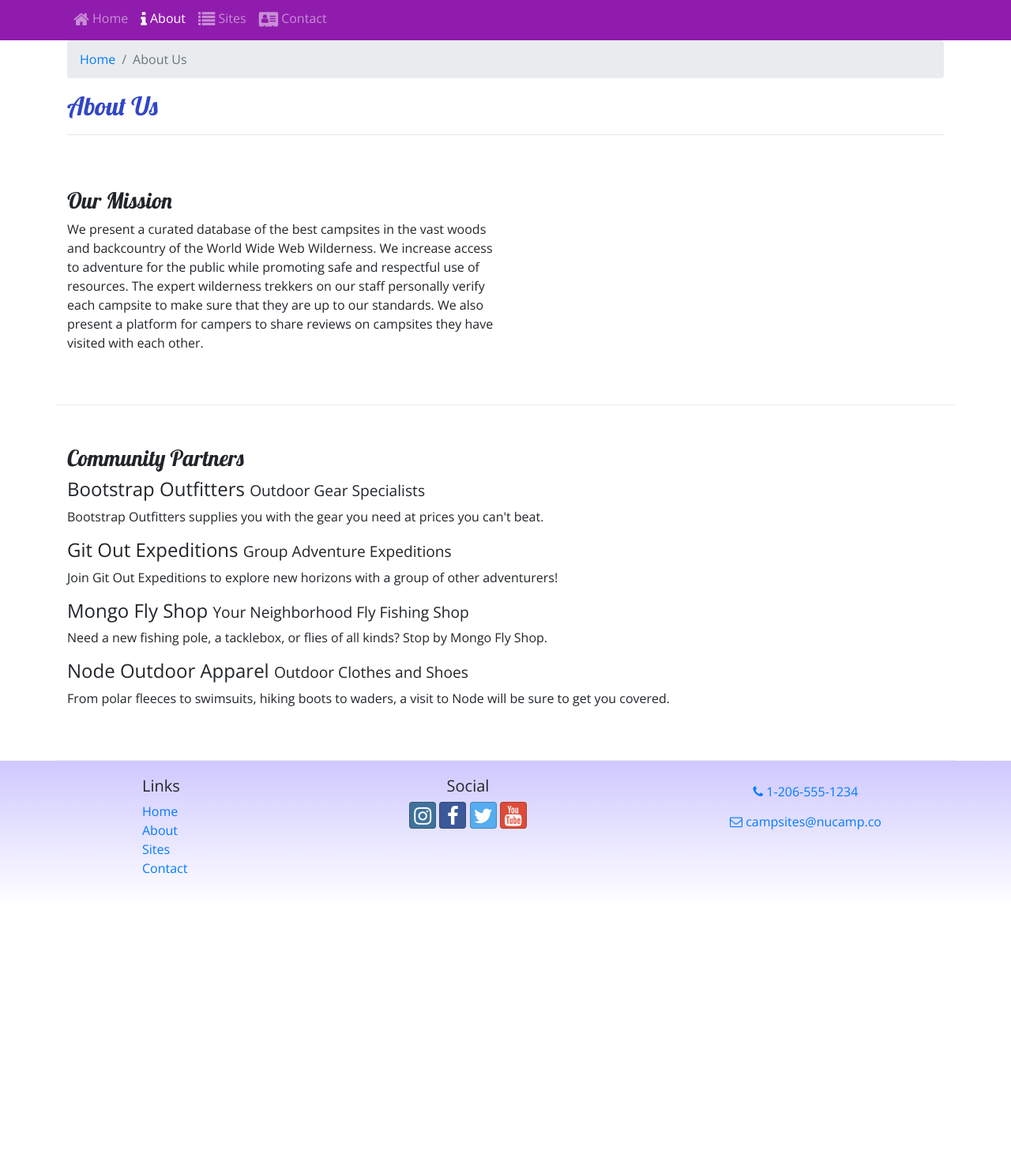
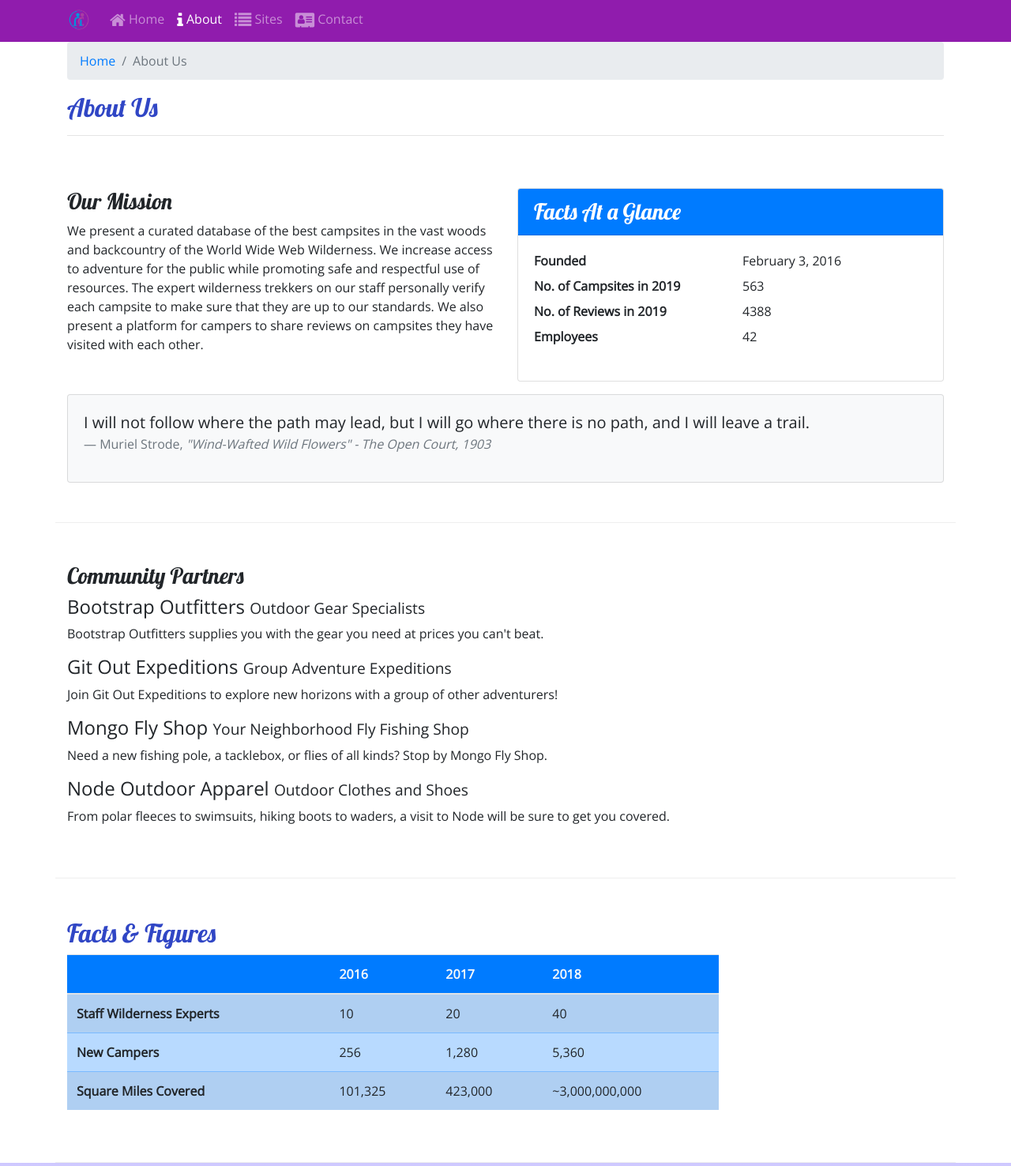
Before and after one commit to NB1986/Nucamp-Bootstrap-Project, a website: page aboutus.html in a window 1280 px wide. Shown: the part 167-1643 px from the top of the page at 79% size. Before the commit the page ends 1314 px from the top, so only its background shows below. Drawn offline with nearby package versions, Linux system fonts and the light colour scheme.

Commit message:
End of Images and Media Exercise

```diff
--- a/aboutus.html
+++ b/aboutus.html
@@ -24,8 +24,11 @@
     <header class="jumbotron jumbotron-fluid">
         <div class="container">
             <div class="row">
+                <div class="col-4 col-sm-3 col-md-2 align-self-center">
+                    <a href="index.html"><img src="img/logo.png" class="img-fluid"/></a>
+                </div>
                 <div class="col">
-                    <h1>NuCamp</h1>
+                    <h1>Nucamp</h1>
                     <h2>a better way to camp</h2>
                 </div>
             </div>
@@ -34,7 +37,8 @@
 
     <nav class="navbar navbar-expand-sm navbar-dark sticky-top">
         <div class="container">
-            <button class="navbar-toggler ml-auto" type="button" data-toggle="collapse" data-target="#nucampNavbar">
+            <a class="navbar-brand" href="index.html"><img src="img/logo.png" height="30" width="30"/></a>
+            <button class="navbar-toggler" type="button" data-toggle="collapse" data-target="#nucampNavbar">
                 <span class="navbar-toggler-icon"></span>
             </button>
             <div class="collapse navbar-collapse" id="nucampNavbar">
@@ -65,6 +69,35 @@
                 <h3>Our Mission</h3>
                 <p>We present a curated database of the best campsites in the vast woods and backcountry of the World Wide Web Wilderness. We increase access to adventure for the public while promoting safe and respectful use of resources. The expert wilderness trekkers on our staff personally verify each campsite to make sure that they are up to our standards. We also present a platform for campers to share reviews on campsites they have visited with each other.</p>
             </div>
+            <div class="col-sm-6">
+                <div class="card">
+                    <h3 class="card-header bg-primary text-white">Facts At a Glance</h3>
+                    <div class="card-body">
+                        <dl class="row">
+                            <dt class="col-6">Founded</dt>
+                            <dd class="col-6">February 3, 2016</dd>
+                            <dt class="col-6">No. of Campsites in 2019</dt>
+                            <dd class="col-6">563</dd>
+                            <dt class="col-6">No. of Reviews in 2019</dt>
+                            <dd class="col-6">4388</dd>
+                            <dt class="col-6">Employees</dt>
+                            <dd class="col-6">42</dd>
+                        </dl>
+                    </div>
+                </div>
+            </div>
+            <div class="col">
+                <div class="card bg-light mt-3">
+                    <blockquote class="blockquote card-body">
+                        <p class="mb-0">I will not follow where the path may lead, but I will go where there is no path, and I will leave a trail.</p>
+                        <footer class="blockquote-footer">Muriel Strode,
+                            <cite title="Source Title">"Wind-Wafted Wild Flowers" -
+                                The Open Court, 1903
+                            </cite>
+                        </footer>
+                    </blockquote>
+                </div>
+            </div>
         </div>
 
         <div class="row row-content">
@@ -80,9 +113,48 @@
                 <p class="d-none d-sm-block">From polar fleeces to swimsuits, hiking boots to waders, a visit to Node will be sure to get you covered.</p>
             </div>
         </div>
+
+        <div class="row row-content">
+            <div class="col-sm-9">
+                <h2>Facts &amp; Figures</h2>
+                <div class="table-responsive">
+                    <table class="table table-striped">
+                        <thead>
+                            <tr class="bg-primary text-light">
+                                <th></th>
+                                <th>2016</th>
+                                <th>2017</th>
+                                <th>2018</th>
+                            </tr>
+                        </thead>
+                        <tbody class="table-primary">
+                            <tr>
+                                <th>Staff Wilderness Experts</th>
+                                <td>10</td>
+                                <td>20</td>
+                                <td>40</td>
+                            </tr>
+                            <tr>
+                                <th>New Campers</th>
+                                <td>256</td>
+                                <td>1,280</td>
+                                <td>5,360</td>
+                            </tr>
+                            <tr>
+                                <th>Square Miles Covered</th>
+                                <td>101,325</td>
+                                <td>423,000</td>
+                                <td>~3,000,000,000</td>
+                            </tr>
+                        </tbody>
+                    </table>
+                </div>
+            </div>
+        </div>
+
     </div>
 
-    <footer>
+    <footer class="site-footer">
         <div class="container">
             <div class="row">
                 <div class="col-4 col-sm-2 offset-1">
--- a/css/styles.css
+++ b/css/styles.css
@@ -16,7 +16,7 @@ header h2 {
 }
 
 /* This will have 20px for top and bottom padding and 0px for left and right.*/
-footer {
+.site-footer {
     background-image: linear-gradient(#CEC8FF, white);
     padding: 20px 0;
 }
```
Also changed, not shown: contactus.html (+7 -3 lines), index.html (+20 -6 lines), img/bootstrap-thumb.png (added), img/breadcrumb-trail-thumb.jpg (added), img/breadcrumb-trail.jpg (added), img/chrome-river-thumb.jpg (added), img/chrome-river.jpg (added), img/logo.png (added), img/react-lake-thumb.jpg (added), img/react-lake.jpg (added).
